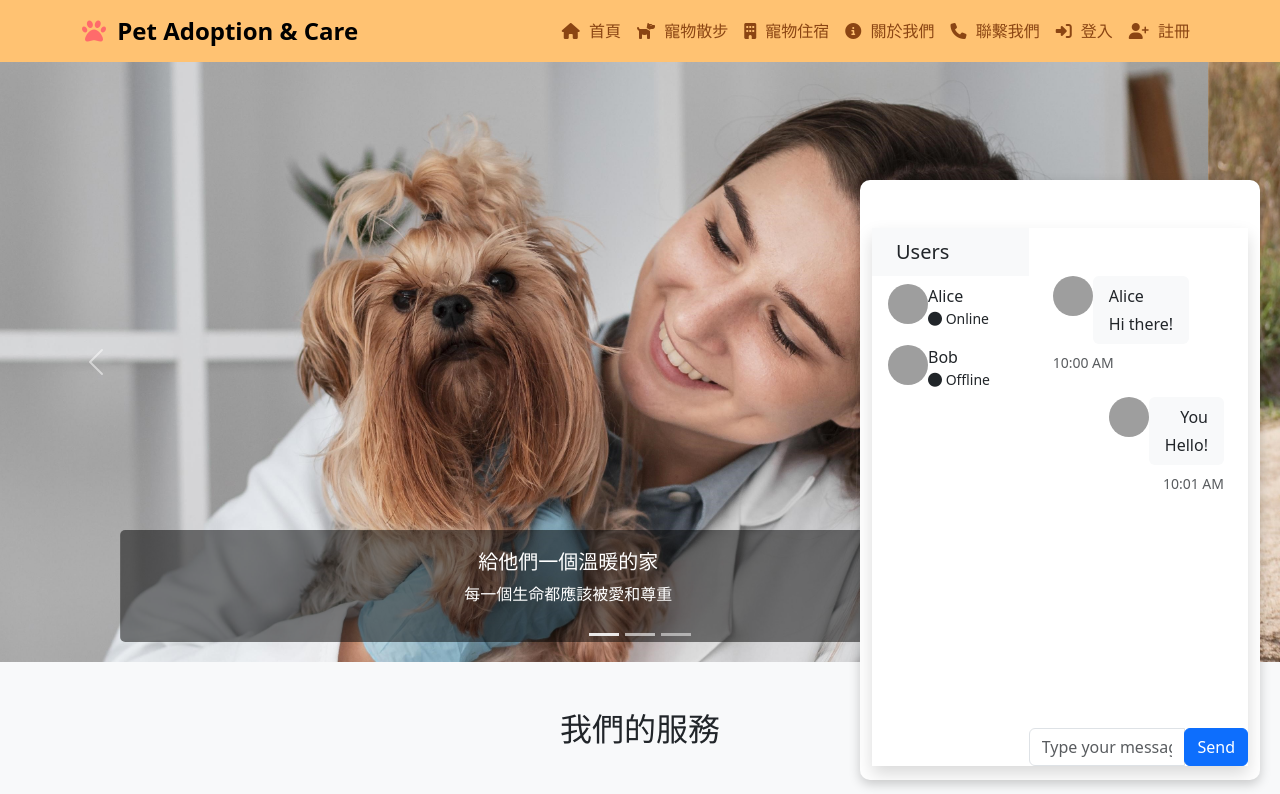
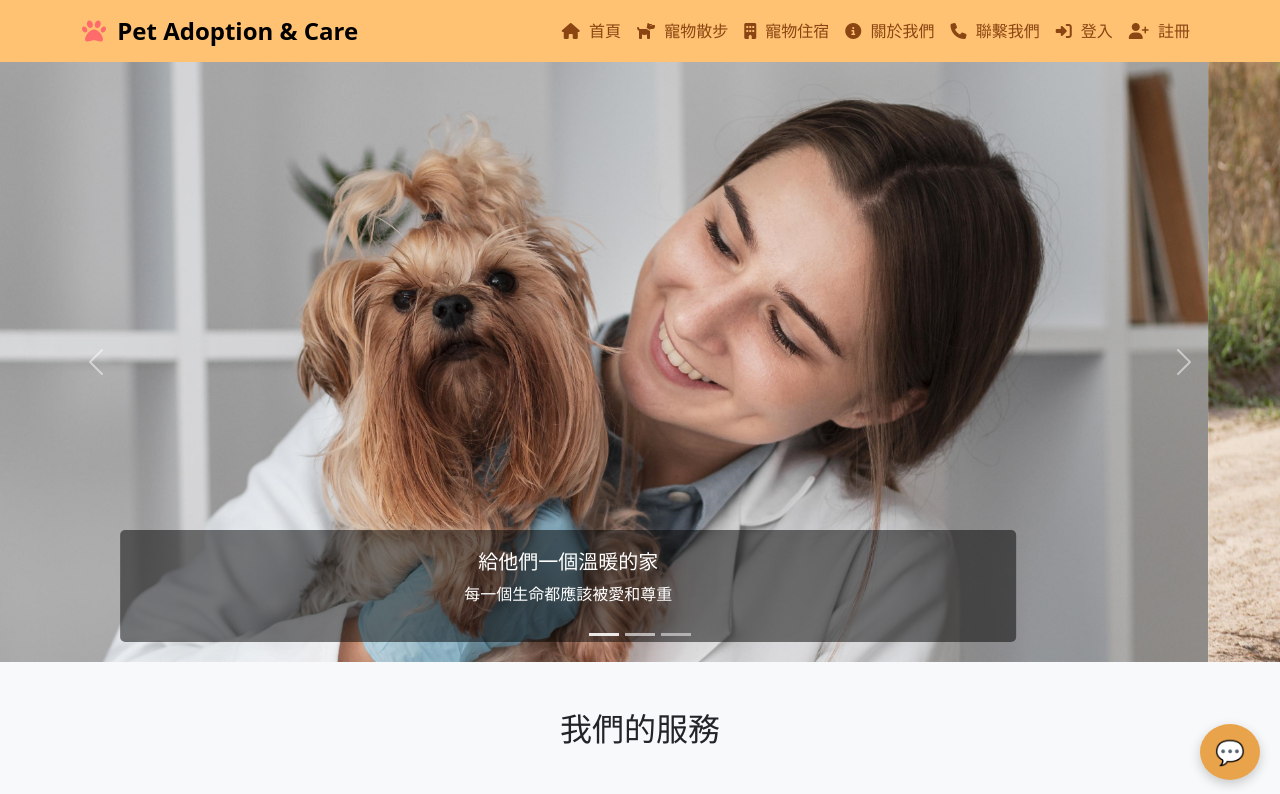
Before and after one commit to sa585951/PetService-project, a Vue app: page / in a window 1280 px wide. Shown: the top 794 px of the page. Built offline with nearby package versions, Linux system fonts and the light colour scheme; grey boxes are pictures that could not be loaded; the HTML template or start-up script is replaced by a standard one.

Commit message:
ChatRoom Ver.1.1

```diff
--- a/src/components/common/ChatRoom.vue
+++ b/src/components/common/ChatRoom.vue
@@ -1,23 +1,32 @@
 <template>
-    <div class="chatroom-wrapper">
+  <div>
+      <!-- 聊天室開關按鈕 -->
+      <div class="chat-toggle-button" v-if="!showChat" @click="showChat = true">
+          💬
+      </div>
+
+      <!-- 聊天室本體 -->
+      <div class="chatroom-wrapper" v-if="showChat">
           <div class="chatroom-box">
-        <div class="container py-5 px-4">
+              <div class="container py-5 ">
                   <div class="row rounded-lg overflow-hidden shadow">
                       <!-- 使用者列表 -->
-        <div class="col-5 px-0">
-          <div class="bg-white">
+                      <div class="col-5 px-0 user-list bg-light">
                           <div class="bg-gray px-4 py-2 bg-light">
                               <p class="h5 mb-0 py-1">Users</p>
                           </div>
                           <div class="messages-box">
                               <div class="list-group rounded-0">
-                <a v-for="user in users" :key="user.id" class="list-group-item list-group-item-action border-0">
+                                  <a v-for="user in users" :key="user.id"
+                                      class="list-group-item list-group-item-action border-0">
                                       <div class="d-flex align-items-start">
-                    <img :src="user.avatar" class="rounded-circle mr-1" :alt="user.name" width="40" height="40">
+                                          <img :src="user.avatar" class="rounded-circle mr-1" :alt="user.name"
+                                              width="40" height="40">
                                           <div class="flex-grow-1 ml-3">
                                               {{ user.name }}
                                               <div class="small">
-                        <span :class="['fas', 'fa-circle', user.online ? 'chat-online' : 'chat-offline']"></span>
+                                                  <span
+                                                      :class="['fas', 'fa-circle', user.online ? 'chat-online' : 'chat-offline']"></span>
                                                   {{ user.online ? 'Online' : 'Offline' }}
                                               </div>
                                           </div>
@@ -25,17 +34,20 @@
                                   </a>
                               </div>
                           </div>
-          </div>
+
                       </div>
 
                       <!-- 訊息視窗 -->
                       <div class="col-7 px-0">
                           <div class="px-4 py-5 chat-box bg-white" style="height: 500px; overflow-y: auto;">
-            <div v-for="msg in messages" :key="msg.id" :class="['pb-4', msg.fromMe ? 'chat-message-right' : 'chat-message-left']">
+                              <div v-for="msg in messages" :key="msg.id"
+                                  :class="['pb-4', msg.fromMe ? 'chat-message-right' : 'chat-message-left']">
                                   <div class="d-flex align-items-start">
-                <img :src="msg.avatar" class="rounded-circle mr-1" :alt="msg.sender" width="40" height="40">
+                                      <img :src="msg.avatar" class="rounded-circle mr-1" :alt="msg.sender" width="40"
+                                          height="40">
                                       <div class="flex-shrink-1 bg-light rounded py-2 px-3 ml-3 mr-3">
-                  <div class="font-weight-bold mb-1">{{ msg.fromMe ? 'You' : msg.sender }}</div>
+                                          <div class="font-weight-bold mb-1">{{ msg.fromMe ? 'You' : msg.sender }}
+                                          </div>
                                           {{ msg.text }}
                                       </div>
                                   </div>
@@ -44,10 +56,10 @@
                           </div>
 
                           <!-- 訊息輸入 -->
-          <div class="input-group">
-            <input type="text" class="form-control" placeholder="Type your message" v-model="messageText" @keyup.enter="sendMessage">
-            <div class="input-group-append">
-              <button class="btn btn-primary" @click="sendMessage">Send</button>
+                          <div class="chat-input d-flex ">
+                              <input type="text" class="form-control message-type" placeholder="輸入您的訊息"
+                                  v-model="messageText" @keyup.enter="sendMessage" />
+                              <button class="btn btn-color ml-2" @click="sendMessage">Send</button>
                           </div>
                       </div>
                   </div>
@@ -55,7 +67,6 @@
           </div>
       </div>
   </div>
-
 </template>
 
 <script>
@@ -63,6 +74,7 @@
   name: "ChatRoom",
   data() {
       return {
+          showChat: false,
           users: [
               { id: 1, name: "Alice", avatar: "https://i.pravatar.cc/40?img=1", online: true },
               { id: 2, name: "Bob", avatar: "https://i.pravatar.cc/40?img=2", online: false },
@@ -104,11 +116,11 @@
 .chatroom-box {
   width: 400px;
   height: 600px;
-  background: white;
+  background: #ffc272;
   border-radius: 10px;
-  overflow: hidden;
   box-shadow: 0 4px 12px rgba(0, 0, 0, 0.2);
 }
+
 .chat-box {
   overflow-y: auto;
 }
@@ -123,4 +135,45 @@
   align-items: flex-end;
   text-align: right;
 }
+
+.chat-toggle-button {
+  position: fixed;
+  bottom: 20px;
+  right: 20px;
+  background-color: #e9a44b;
+  color: white;
+  font-size: 24px;
+  padding: 10px 15px;
+  border-radius: 50%;
+  cursor: pointer;
+  z-index: 1100;
+  box-shadow: 0 4px 12px rgba(0, 0, 0, 0.2);
+  transition: background-color 0.3s ease;
+}
+
+.chat-toggle-button:hover {
+  background-color: #ac834e;
+}
+
+.chat-input {
+  padding: 10px;
+  border-top: 1px solid #ddd;
+  background-color: #f8f9fa;
+}
+
+.user-list {
+  border: 1px solid #ccc;
+}
+
+.btn-color{
+  background-color: #e9a44b;
+  color: white;
+}
+
+.message-type{
+  background-color: #f8f9fa;
+  border: none; /* 移除邊框 */
+  outline: none; /* 移除聚焦時的外框 */
+  box-shadow: none; /* 移除聚焦時的陰影 */
+}
 </style>
```
Lines whose indentation alone changed are shown as unchanged.
